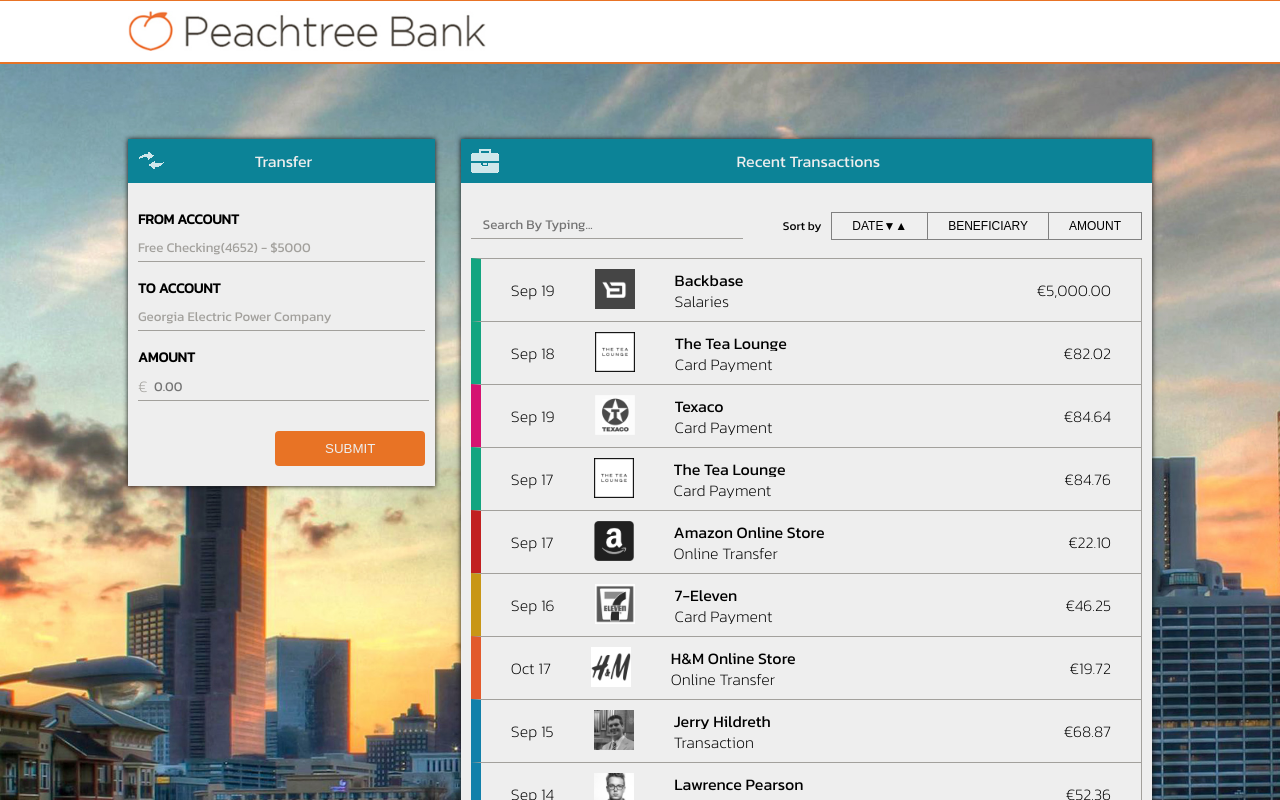
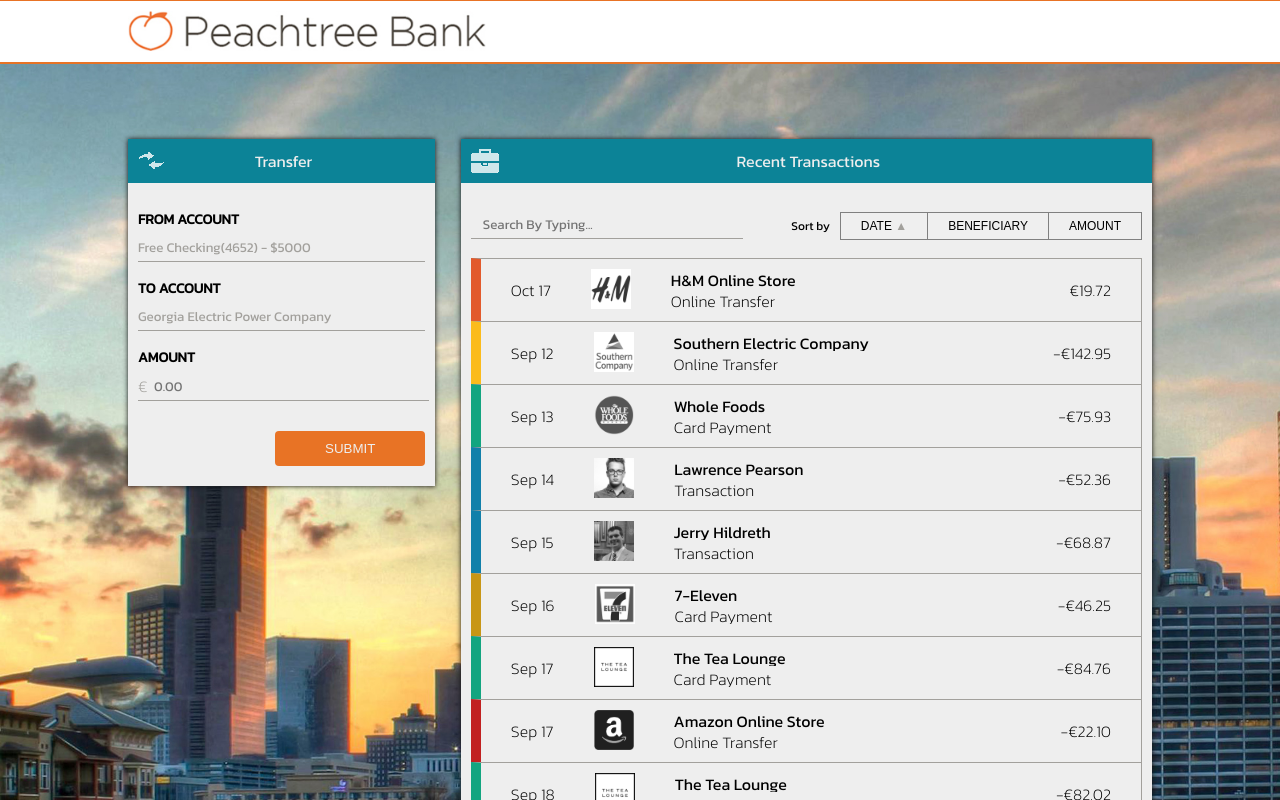
Before and after one commit to dilloncode/backbase-fe-assessment, an Angular app: page / in a window 1280 px wide. Shown: the top 800 px of the page. Built offline with nearby package versions, Linux system fonts and the light colour scheme.

Commit message:
add filtering and sorting

```diff
--- a/src/app/models/AccountTransaction.ts
+++ b/src/app/models/AccountTransaction.ts
@@ -3,12 +3,26 @@
 import { Dates } from './Dates';
 import { Transaction } from './Transaction';
 import { Merchant } from './Merchant';
+import { TransactionType } from '../enums';
 
 export class AccountTransaction {
   categoryCode: string;
   dates: Dates;
   transaction: Transaction;
   merchant: Merchant;
+
+  get date() {
+    return this.dates.valueDate.getTime();
+  }
+
+  get beneficiary() {
+    return this.merchant.name;
+  }
+
+  get amount() {
+    const multiplier = this.transaction.creditDebitIndicator === TransactionType.Debit ? -1 : 1;
+    return this.transaction.amountCurrency.amount * multiplier;
+  }
 
   constructor(dto: AccountTransactionDto) {
     this.categoryCode = dto.categoryCode;
--- /dev/null
+++ b/src/app/models/Sort.ts
@@ -0,0 +1,9 @@
+export class Sort {
+  property: string;
+  order: boolean;
+
+  constructor(property: string, order: boolean) {
+    this.property = property;
+    this.order = order;
+  }
+}
--- a/src/app/models/index.ts
+++ b/src/app/models/index.ts
@@ -1 +1,2 @@
 export * from './AccountTransaction';
+export * from './Sort';
--- /dev/null
+++ b/src/app/shared/pipes/filter.pipe.ts
@@ -0,0 +1,17 @@
+import { Pipe, PipeTransform } from '@angular/core';
+import { AccountTransaction } from 'src/app/models';
+
+@Pipe({
+  name: 'filter'
+})
+export class FilterPipe implements PipeTransform {
+
+  transform(value: any[], searchText: string): any[] {
+    if (value?.length && searchText) {
+      return value.filter((t: AccountTransaction) =>
+        t.beneficiary.toLocaleLowerCase().includes(searchText.toLocaleLowerCase()));
+    }
+
+    return value;
+  }
+}
--- /dev/null
+++ b/src/app/shared/pipes/sort-by.pipe.ts
@@ -0,0 +1,30 @@
+import { Pipe, PipeTransform } from '@angular/core';
+
+@Pipe({
+  name: 'sortBy'
+})
+export class SortByPipe implements PipeTransform {
+
+  getSortFunction(type: string, property: string) {
+    switch (type) {
+      case 'number':
+        return (a: any, b: any) => a[property] - b[property];
+      case 'string':
+        return (a: any, b: any) => a[property] > b[property] ? 1 : -1;
+      default:
+        throw new TypeError(`Unknown sort type: ${type}`);
+    }
+  }
+
+  transform(value: any[], property: string, order: boolean): any[] {
+    if (value?.length > 1) {
+      const type = typeof value[0][property];
+      const sortFn = this.getSortFunction(type, property);
+      value.sort(sortFn)
+      return order ? value.reverse() : value;
+    }
+
+    return value;
+  }
+
+}
--- a/src/app/shared/shared.module.ts
+++ b/src/app/shared/shared.module.ts
@@ -8,6 +8,8 @@
 
 import { TypeMapperService } from './services/type-mapper.service';
 import { AccountTransactionService } from './services/account-transaction.service';
+import { SortByPipe } from './pipes/sort-by.pipe';
+import { FilterPipe } from './pipes/filter.pipe';
 
 
 @NgModule({
@@ -18,6 +20,8 @@
   declarations: [
     CardComponent,
     CurrencySymbolPipe,
+    SortByPipe,
+    FilterPipe,
   ],
   providers: [
     CurrencySymbolPipe,
@@ -31,6 +35,8 @@
     CardComponent,
     // pipes
     CurrencySymbolPipe,
+    SortByPipe,
+    FilterPipe,
   ]
 })
 export class SharedModule { }
--- a/src/app/transactions/toolbar/toolbar.component.html
+++ b/src/app/transactions/toolbar/toolbar.component.html
@@ -1,11 +1,14 @@
 <div class="search">
   <input type="text"
          name="search"
-         placeholder="Search By Typing..." />
+         [value]="searchText"
+         (input)="onSearch(search.value)"
+         placeholder="Search By Typing..."
+         #search />
 </div>
 <div class="filters">
   Sort by
-  <button>Date▼▲</button>
-  <button>Beneficiary</button>
-  <button>Amount</button>
+  <button (click)="onSortChange('date')">Date <span *ngIf="sortProperty === 'date'" [innerHTML]="icon"></span></button>
+  <button (click)="onSortChange('beneficiary')">Beneficiary <span *ngIf="sortProperty === 'beneficiary'" [innerHTML]="icon"></span></button>
+  <button (click)="onSortChange('amount')">Amount <span *ngIf="sortProperty === 'amount'" [innerHTML]="icon"></span></button>
 </div>
--- a/src/app/transactions/toolbar/toolbar.component.scss
+++ b/src/app/transactions/toolbar/toolbar.component.scss
@@ -1,3 +1,5 @@
+@import '../../../global';
+
 .search {
   flex: .4;
 
@@ -27,5 +29,9 @@
     &:first-of-type {
       margin-left: 10px;
     }
+
+    & > span {
+      color: $mediumGray;
+    }
   }
 }
--- a/src/app/transactions/toolbar/toolbar.component.ts
+++ b/src/app/transactions/toolbar/toolbar.component.ts
@@ -1,15 +1,37 @@
-import { Component, OnInit } from '@angular/core';
+import { Component, EventEmitter, Input, OnChanges, Output } from '@angular/core';
+import { DomSanitizer, SafeHtml } from '@angular/platform-browser';
+import { Sort } from '../../models';
 
 @Component({
   selector: 'app-toolbar',
   templateUrl: './toolbar.component.html',
   styleUrls: ['./toolbar.component.scss']
 })
-export class ToolbarComponent implements OnInit {
+export class ToolbarComponent implements OnChanges {
+  icon: SafeHtml;
+  @Input() searchText!: string;
+  @Input() sortOrder!: boolean;
+  @Input() sortProperty!: string;
+  @Output() search: EventEmitter<string> = new EventEmitter<string>();
+  @Output() sort: EventEmitter<Sort> = new EventEmitter<Sort>();
 
-  constructor() { }
-
-  ngOnInit(): void {
+  constructor(private sanitizer: DomSanitizer) {
+    this.icon = sanitizer.bypassSecurityTrustHtml('&#9650;');
   }
 
+  ngOnChanges(changes: any) {
+    if ('sortOrder' in changes) {
+      this.icon = this.sanitizer.bypassSecurityTrustHtml(changes.sortOrder.currentValue ? '&#9660;' : '&#9650;');
+    }
+  }
+
+  onSearch(searchText: string) {
+    this.search.emit(searchText);
+  }
+
+  onSortChange(property: string) {
+    const order = this.sortProperty === property ? !this.sortOrder : this.sortOrder;
+    const sortEvent = new Sort(property, order);
+    this.sort.emit(sortEvent)
+  }
 }
--- a/src/app/transactions/transaction/transaction.component.html
+++ b/src/app/transactions/transaction/transaction.component.html
@@ -1,7 +1,7 @@
 <div class="transaction"
      [style.border-left-color]="transaction?.categoryCode">
   <div class="transaction-date">
-    {{transaction?.dates?.valueDate | date: 'MMM dd'}}
+    {{transaction?.date | date: 'MMM dd'}}
   </div>
   <div>
     <img class="merchant-image"
@@ -13,6 +13,6 @@
     <span>{{transaction?.transaction?.type}}</span>
   </div>
   <div class="transaction-amount">
-    {{transaction?.transaction?.amountCurrency?.amount | currency: transaction?.transaction?.amountCurrency?.currencyCode}}
+    {{transaction?.amount | currency: transaction?.transaction?.amountCurrency?.currencyCode}}
   </div>
 </div>
--- a/src/app/transactions/transactions.component.html
+++ b/src/app/transactions/transactions.component.html
@@ -1,7 +1,11 @@
 <app-card title="Recent Transactions"
           icon="briefcase">
-  <app-toolbar></app-toolbar>
-  <app-transaction *ngFor="let transaction of transactions"
+  <app-toolbar [searchText]="searchText"
+               [sortProperty]="sortProperty"
+               [sortOrder]="sortOrder"
+               (search)="handleSearchChange($event)"
+               (sort)="handleSortChange($event)"></app-toolbar>
+  <app-transaction *ngFor="let transaction of transactions | filter:searchText | sortBy:sortProperty:sortOrder"
                    [transaction]="transaction">
   </app-transaction>
 </app-card>
--- a/src/app/transactions/transactions.component.ts
+++ b/src/app/transactions/transactions.component.ts
@@ -1,4 +1,5 @@
 import { Component, OnInit } from '@angular/core';
+import { Sort } from '../models';
 import { AccountTransaction } from '../models';
 import { AccountTransactionService } from '../shared/services/account-transaction.service';
 
@@ -10,6 +11,9 @@
 export class TransactionsComponent implements OnInit {
   data: AccountTransaction[] = [];
   transactions: AccountTransaction[] = [];
+  searchText: string = '';
+  sortProperty: string = 'date';
+  sortOrder: boolean = false;
   constructor(private accountTransactionsService: AccountTransactionService) { }
 
   ngOnInit(): void {
@@ -21,9 +25,12 @@
       });
   }
 
-  searchTranasactions(searchText: string) {
-    this.transactions = searchText
-      ? this.data.filter(t => t.merchant.name.toLowerCase().includes(searchText.toLowerCase()))
-      : this.data;
+  handleSortChange(value: Sort) {
+    this.sortProperty = value.property;
+    this.sortOrder = value.order;
+  }
+
+  handleSearchChange(searchText: string) {
+    this.searchText = searchText;
   }
 }
```
Also changed, not shown: 2 other files (tests, documents, lock files or other folders).
